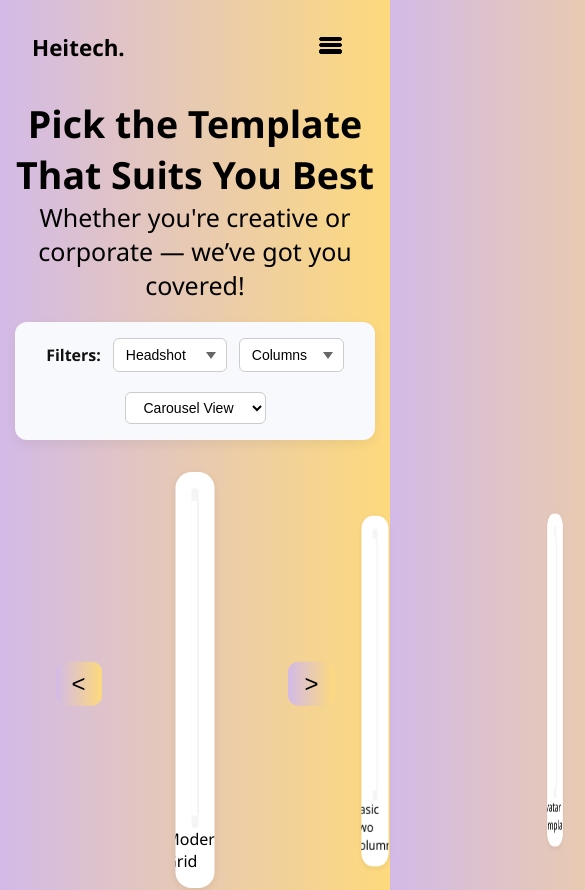
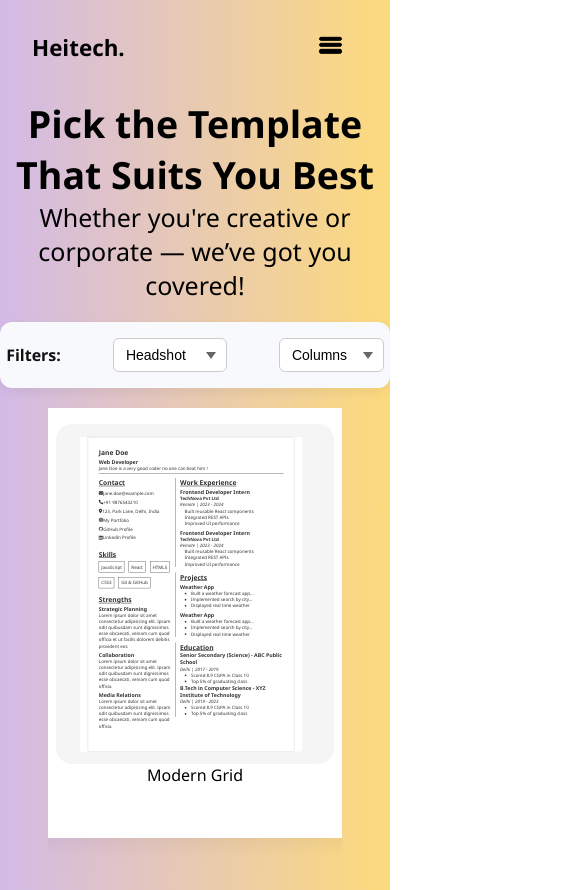
Before and after one commit to YashRajput74/testResumeBuilder, a React (Vite) app: page /templates in a window 390 px wide. Shown: the top 890 px of the page, 585 px wide, since content can reach past the window. Built offline with nearby package versions, Linux system fonts and the light colour scheme; grey boxes are pictures that could not be loaded; what miragejs would draw is missing.

Commit message:
update homepage templateSection in mobileresponsive and remove carousel from templatepage

```diff
--- a/src/App.css
+++ b/src/App.css
@@ -128,6 +128,8 @@ html {
     margin-top: 1.5rem;
     font-size: 25px;
     text-align: center;
+    position: sticky;
+    top: 50px;
 }
 
 .center {
@@ -203,7 +205,8 @@ html {
     justify-content: center;
     flex-wrap: nowrap;
     overflow-x: hidden;
-    width: 100%;
+    width: 95%;
+    margin: auto;
     gap: 1rem;
     padding: 1rem 2.6rem;
 }
@@ -286,7 +289,7 @@ html {
     position: relative;
     padding: 1rem;
     border-radius: 12px;
-    box-shadow: 0 2px 8px rgba(0, 0, 0, 0.08);
+    /* box-shadow: 0 2px 8px rgba(0, 0, 0, 0.08); */
     transition: transform 0.3s ease;
     overflow: hidden;
 }
@@ -376,6 +379,12 @@ html {
         opacity: 1;
         transform: scale(1);
     }
+}
+
+.allTemplatesGrid {
+    height: 460px;
+    overflow-y: scroll;
+    scrollbar-width: none;
 }
 
 .allTemplatesGrid .templateCard {
@@ -508,8 +517,9 @@ html {
     display: flex;
     justify-content: center;
     margin: 40px 0;
-
-
+    position: sticky;
+    top: 90px;
+    z-index: 2;
 }
 
 .filterBar {
@@ -523,12 +533,8 @@ html {
     width: 90%;
     max-width: 900px;
     gap: 20px;
-}
-
-.filterBar {
     position: sticky;
     top: 120px;
-    width: 100%;
     transition: top 0.3s ease;
     z-index: 10;
 }
@@ -537,7 +543,7 @@ html {
 .filterRight {
     display: flex;
     align-items: center;
-    gap: 12px;
+    gap: 52px;
 }
 
 .filterLabel,
@@ -713,9 +719,10 @@ html {
 }
 
 .carousel {
-    position: relative;
+    /* position: relative; */
     width: 100%;
     height: 100%;
+    margin: auto;
 }
 
 .carouselBtn {
@@ -809,11 +816,24 @@ html {
     .allTemplatesGrid {
         margin: 0rem 3rem 3rem 3rem;
     }
+    .templateScroll::-webkit-scrollbar {
+    display: none;
+  }
+
+  .templateScroll {
+    -ms-overflow-style: none;
+    scrollbar-width: none;
+  }
 }
 
 @media (max-width:500px) {
     .center {
-        font-size: 0.7rem;
+        font-size: 1rem;
+        border-radius: 50px;
+    }
+
+    #root {
+        overflow: hidden;
     }
 
     .navWrapper {
@@ -843,30 +863,38 @@ html {
 
     .ctaButtons {
         gap: 0rem;
-        flex-wrap: nowrap;
+        flex-wrap: wrap;
+        flex-direction: column;
+        align-items: center;
     }
 
     .btnPrimary,
     .btnSecondary {
         white-space: nowrap;
+        text-align: center;
+        width: 70%;
+        display: block;
     }
 
-    .heroContent button {
+    /* .heroContent button {
         font-size: 0.9rem;
-    }
+    } */
 
     .templateScroll {
-        display: block;
-    justify-content: center;
-    flex-wrap: nowrap;
-    overflow-x: hidden;
-    width: 100%;
-    gap: 1rem;
-    padding: 1rem 3.6rem;
+        display: flex;
+        flex-wrap: nowrap;
+        overflow-x: auto;
+        width: 84%;
+        margin: auto;
+        padding: 1rem 0rem;
+        height: 50vh;
+        scroll-behavior: smooth;
     }
 
     .templateCard {
     /* flex: 0 0 auto; */
+    flex-shrink: 0;
+    min-height: 100px;
     width: 100%;
     background: white;
     border-radius: 16px;
@@ -880,4 +908,52 @@ html {
     position: relative;
     margin-bottom: 5px;
 }
+
+.filterBar {
+    position: sticky;
+    top: 120px;
+    width: 100%;
+    transition: top 0.3s ease;
+    z-index: 10;
 }
+
+.carouselWrapper {
+    position: relative;
+    height: 450px;
+    margin: 2rem auto;
+    perspective: 1200px;
+    overflow: visible;
+}
+
+.carousel {
+    position: relative;
+    width: 100%;
+    height: 100%;
+}
+
+.carouselBtn {
+    position: absolute;
+    top: 50%;
+    transform: translateY(-80%);
+    background: linear-gradient(to right, #d3bae7, #fdda7c);
+    border: none;
+    border-radius: 10px;
+    padding: 0.5rem 1rem;
+    font-size: 1.5rem;
+    cursor: pointer;
+    z-index: 3;
+}
+
+.carouselBtn:first-of-type {
+    left: -185px;
+}
+
+.carouselBtn:last-of-type {
+    right: -185px;
+}
+
+.templateCard {
+    width: 280px;
+    /* consistent with your grid */
+}
+}
--- a/src/Components/Footer/Footer.css
+++ b/src/Components/Footer/Footer.css
@@ -105,7 +105,7 @@
     border-top: 1px solid rgba(0, 0, 0, 0.1);
 }
 
-@media (max-width: 768px) {
+@media (max-width: 500px) {
     .footer-links {
         /* flex-direction: column; */
         /* align-items: center; */
--- a/src/Components/TemplateSection.jsx
+++ b/src/Components/TemplateSection.jsx
@@ -1,3 +1,4 @@
+import { useEffect, useRef } from 'react';
 import { useNavigate } from 'react-router-dom';
 import { ResumeProvider } from '../context/ResumeContext';
 import ResumeRenderer from '../ResumeRenderer/ResumeRenderer';
@@ -6,6 +7,33 @@ import mockUserData from '../data/mockUserData';
 
 export default function TemplateSection({ templates }) {
     const navigate = useNavigate();
+    const scrollRef = useRef(null);
+
+    useEffect(() => {
+    const scrollContainer = scrollRef.current;
+    if (!scrollContainer) return;
+
+    let scrollAmount = 1; // scroll speed
+    let direction = 1; // 1 = right, -1 = left
+
+    const scrollInterval = setInterval(() => {
+        if (!scrollContainer) return;
+
+        scrollContainer.scrollLeft += scrollAmount * direction;
+
+        // Reverse scroll direction at ends
+        if (
+            scrollContainer.scrollLeft + scrollContainer.clientWidth >= scrollContainer.scrollWidth ||
+            scrollContainer.scrollLeft <= 0
+        ) {
+            direction *= -1;
+        }
+    }, 20); // smaller = faster scroll
+
+    // Cleanup on unmount
+    return () => clearInterval(scrollInterval);
+}, []);
+
 
     const handleSelectTemplate = (templateId) => {
         navigate(`/resume/${templateId}`);
@@ -15,7 +43,8 @@ export default function TemplateSection({ templates }) {
         <section id="templates" className="templateSection">
             <h2 className="heading">Choose a Resume Template</h2>
 
-            <div className="templateScroll">
+            <div className="templateScroll" ref={scrollRef}>
+
                 {templates.map((template, index) => (
                     <div
                         key={index}
--- a/src/Pages/TemplatePage.jsx
+++ b/src/Pages/TemplatePage.jsx
@@ -13,9 +13,7 @@ export default function AllTemplatesPage() {
     const navigate = useNavigate();
     const [headshotFilter, setHeadshotFilter] = useState("");
     const [columnFilter, setColumnFilter] = useState("");
-    const [viewMode, setViewMode] = useState("carousel");
-    const [carouselIndex, setCarouselIndex] = useState(0);
-      const [authOpen, setAuthOpen] = useState(false);
+    const [authOpen, setAuthOpen] = useState(false);
 
     const filtered = templates.filter(template => {
         const mh = !headshotFilter ||
@@ -27,18 +25,10 @@ export default function AllTemplatesPage() {
         return mh && mc;
     });
 
-    const handlePrev = () => setCarouselIndex(i =>
-        i === 0 ? filtered.length - 1 : i - 1
-    );
-    const handleNext = () => setCarouselIndex(i =>
-        i === filtered.length - 1 ? 0 : i + 1
-    );
-
-    const renderCard = (template, style = {}) => (
+    const renderCard = (template) => (
         <div
             key={template.id}
             className="templateCard"
-            style={style}
             onClick={() => navigate(`/resume/${template.id}`)}
         >
             <div className="templatePreview">
@@ -52,7 +42,7 @@ export default function AllTemplatesPage() {
                         pointerEvents: 'none',
                         position: 'absolute',
                         top: '0.8rem',
-                        left: viewMode === "carousel" ? "-0.1rem" : "1.5rem",
+                        left: '1.5rem',
                     }}
                 >
                     <ResumeProvider
@@ -80,7 +70,7 @@ export default function AllTemplatesPage() {
     return (
         <>
             <section className="allTemplatesPage">
-                <Header onLoginClick={() => setAuthOpen(true)}  />
+                <Header onLoginClick={() => setAuthOpen(true)} />
                 <div className="templateIntro">
                     <div className="uprpara">
                         <h1>Pick the Template That Suits You Best</h1>
@@ -102,54 +92,23 @@ export default function AllTemplatesPage() {
                                 <option value="two">Two Column</option>
                             </select>
                         </div>
-                        <div className="filterRight">
-                            <select className="barBtn" value={viewMode} onChange={e => { setViewMode(e.target.value); setCarouselIndex(0); }}>
-                                <option value="grid">Grid View</option>
-                                <option value="carousel">Carousel View</option>
-                            </select>
-                        </div>
                     </div>
                 </div>
 
                 {filtered.length === 0 ? (
                     <p style={{ textAlign: 'center', marginTop: '2rem' }}>No templates available.</p>
-                ) : viewMode === "grid" ? (
+                ) : (
                     <div className="allTemplatesGrid">
                         {filtered.map(template => renderCard(template))}
                     </div>
-                ) : (
-                    <div className="carouselWrapper">
-                        <button className="carouselBtn" onClick={handlePrev}>&lt;</button>
-                        <div className="carousel">
-                            {filtered.map((t, i) => {
-                                const offset = i - carouselIndex;
-                                const abs = Math.abs(offset);
-                                const scale = offset === 0 ? 1 : 0.8;
-                                const rotateY = offset * 30;
-                                const translateX = offset * 180;
-                                const z = offset === 0 ? 2 : 1;
-                                const opacity = abs > 2 ? 0 : 1;
+                )}
 
-                                return renderCard(t, {
-                                    position: 'absolute',
-                                    left: '50%',
-                                    top: 0,
-                                    transform: `translateX(${translateX}px) translateX(-50%) scale(${scale}) rotateY(${rotateY}deg)`,
-                                    transformStyle: 'preserve-3d',
-                                    opacity,
-                                    zIndex: z
-                                });
-                            })}
-                        </div>
-                        <button className="carouselBtn" onClick={handleNext}>&gt;</button>
-                    </div>
-                )}
                 <p style={{ textAlign: 'center', fontSize: '0.85rem', color: '#555', marginBottom: '2rem' }}>
-                    More templates coming soon. You can switch views to explore better.
+                    More templates coming soon.
                 </p>
             </section>
             <Footer />
-             <AuthModal isOpen={authOpen} onClose={() => setAuthOpen(false)} />
+            <AuthModal isOpen={authOpen} onClose={() => setAuthOpen(false)} />
         </>
     );
 }
```
